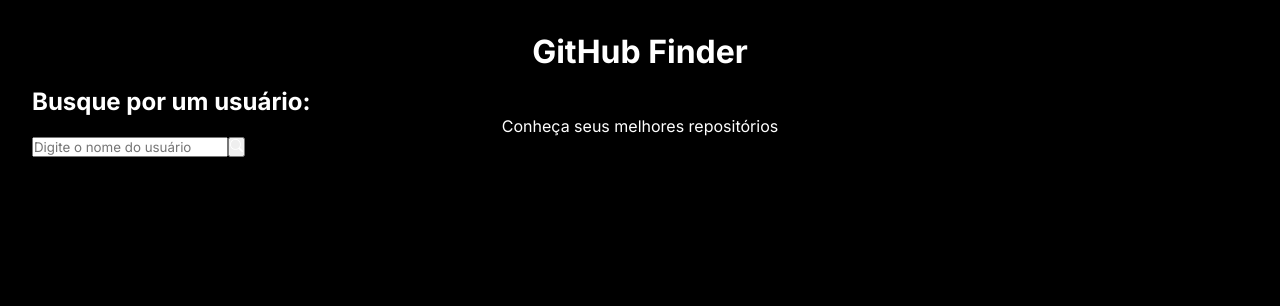
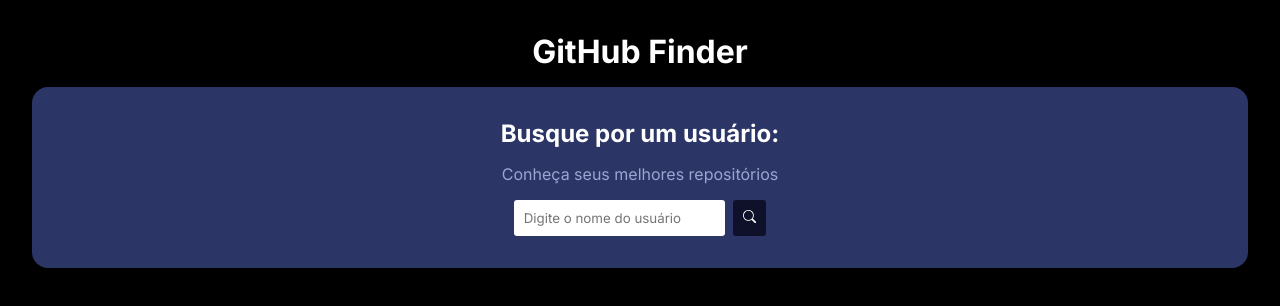
Before and after one commit to Thiagobf1/GitHubs_Finder, a React (Vite) app: page / in a window 1280 px wide. Shown: the top 306 px of the page. Built offline with nearby package versions, Linux system fonts and the light colour scheme.

Commit message:
Add KeyDown

```diff
--- /dev/null
+++ b/src/components/Search.module.css
@@ -0,0 +1,33 @@
+.search {
+  background-color: #2b3566;
+  padding: 2rem;
+  border-radius: 1rem;
+  display: flex;
+  flex-direction: column;
+  justify-content: center;
+  align-items: center;
+  gap: 1rem;
+  margin-bottom: 1.5rem;
+}
+
+.search p {
+  color: #9da5d1;
+}
+
+.search_container {
+  display: flex;
+  gap: 0.5rem;
+}
+
+.search_container input,
+.search_container button {
+  padding: .6rem;
+  border-radius: 3px;
+  border: none;
+  color: #2b3566;
+}
+
+.search_container button {
+  background-color: #0e1129;
+  cursor: pointer;
+}
--- a/src/components/Search.tsx
+++ b/src/components/Search.tsx
@@ -1,32 +1,37 @@
-import { useState } from "react";
+import React, { useState, KeyboardEvent } from "react";
 import { BsSearch } from "react-icons/bs";
+import classes from "./Search.module.css";
 
-// Correção 1: Use as props corretamente.
 type SearchProps = {
   loadUser: (userName: string) => Promise<void>;
 };
 
-// Correção 2: Adicione as props como argumentos da função.
 const Search = ({ loadUser }: SearchProps) => {
   const [userName, setUserName] = useState("");
 
-  // Correção 2: Chame a função loadUser no evento onClick.
   const handleSearch = () => {
     loadUser(userName);
   };
 
+  const handleKeyDown = (e: KeyboardEvent) => {
+    if (e.key === "Enter") {
+      loadUser(userName);
+    }
+  };
+
   return (
-    <div>
+    <div className={classes.search}>
       <h2>Busque por um usuário:</h2>
       <p>Conheça seus melhores repositórios</p>
-      <div>
+      <div className={classes.search_container}>
         <input
           type="text"
           placeholder="Digite o nome do usuário"
-          value={userName} // Correção: Use 'value' para controlar o input.
+          value={userName}
           onChange={(e) => setUserName(e.target.value)}
+          onKeyDown={handleKeyDown}
         />
-        <button onClick={handleSearch}> {/* Correção: Chame a função handleSearch. */}
+        <button onClick={handleSearch}>
           <BsSearch />
         </button>
       </div>
```
